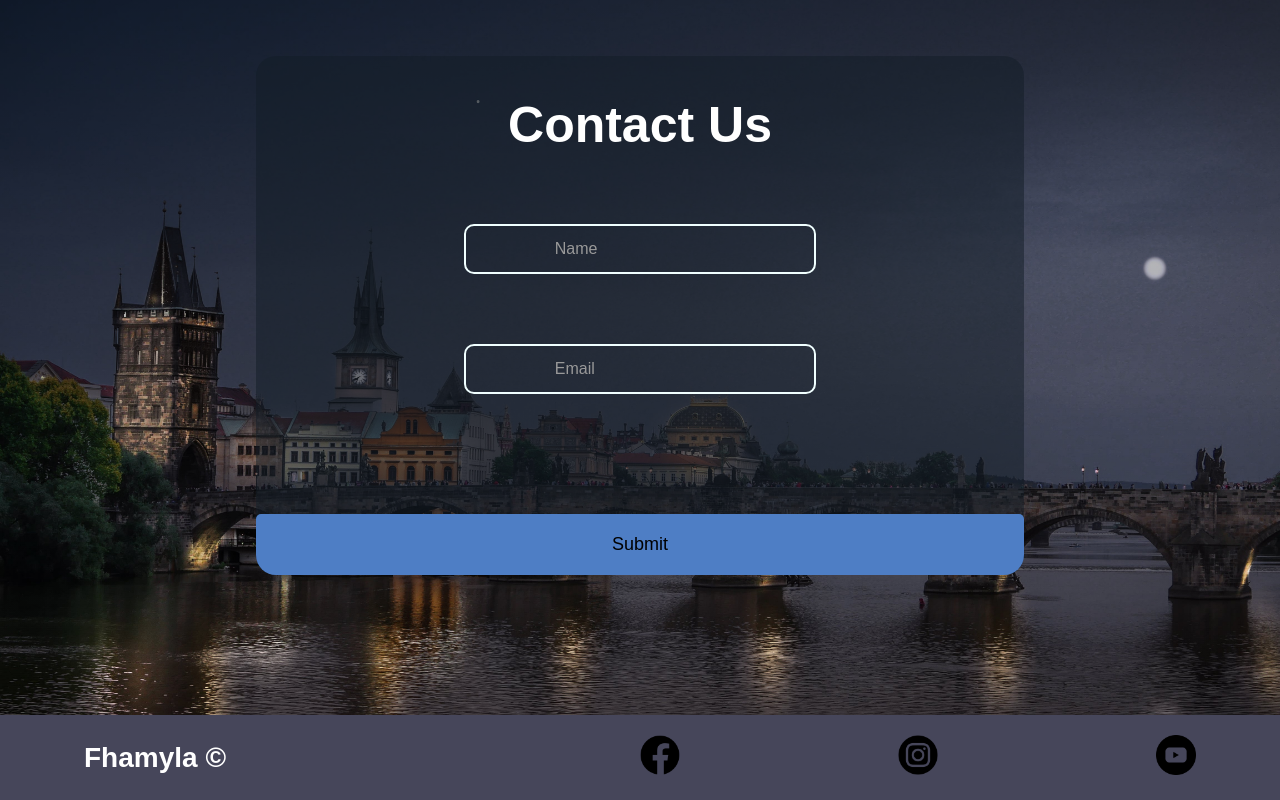
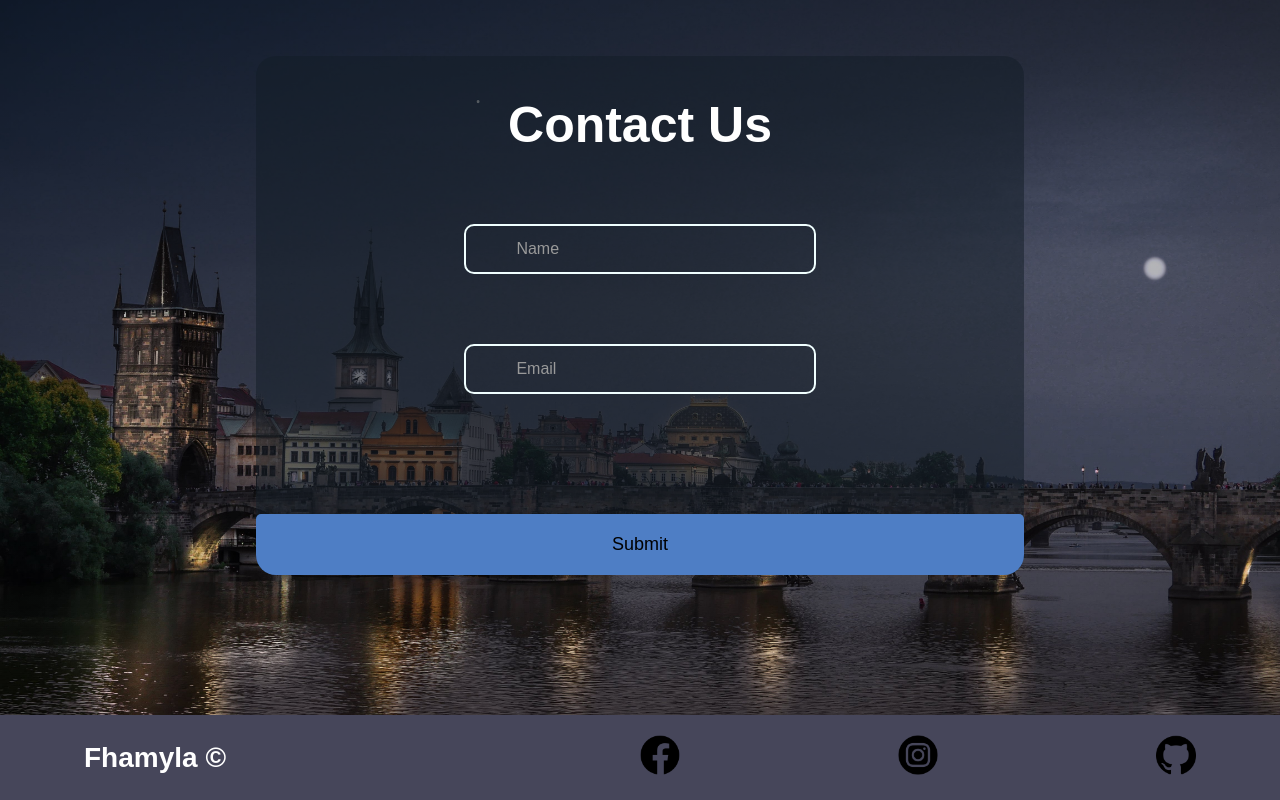
Before and after one commit to fhamyla/TravelGo, a plain HTML site: page index.html in a window 1280 px wide. Shown: the part 2485-3285 px from the top of the page. Drawn offline with Linux system fonts and the light colour scheme.

Commit message:
contact section

```diff
--- a/index.html
+++ b/index.html
@@ -98,7 +98,7 @@
                     <a href="https://www.instagram.com/bettymeowaugust/" title="instagram"><img src="icons/instagram.png" alt="instagram"></a>
                 </li>
                 <li class="fb">
-                    <a href="#" title="youtube"><img src="icons/youtube.png" alt="youtube"></a>
+                    <a href="https://github.com/fhamyla" title="github"><img src="icons/github.png" alt="github"></a>
                 </li>
             </ul>
         </div>
--- a/style.css
+++ b/style.css
@@ -276,7 +276,7 @@ nav ul {
 .email-form label{
     position: absolute;
     top: 50%;
-    left: 35%;
+    left: 30%;
     margin: 0rem 3rem;
     transform: translateY(-50%);
     font-size: 16px;
@@ -316,7 +316,7 @@ nav ul {
     top: 25%;
     font-size: 14px;
     color: #007bff;
-    background: #202735;
+    background: #1E2532;
 }
 
 .email-form input:focus + label,
@@ -324,7 +324,7 @@ nav ul {
     top: 25%;
     font-size: 14px;
     color: #007bff;
-    background: #252B39;
+    background: #242A37;
 }
 
 footer {
```
Also changed, not shown: icons/github.png (added).
